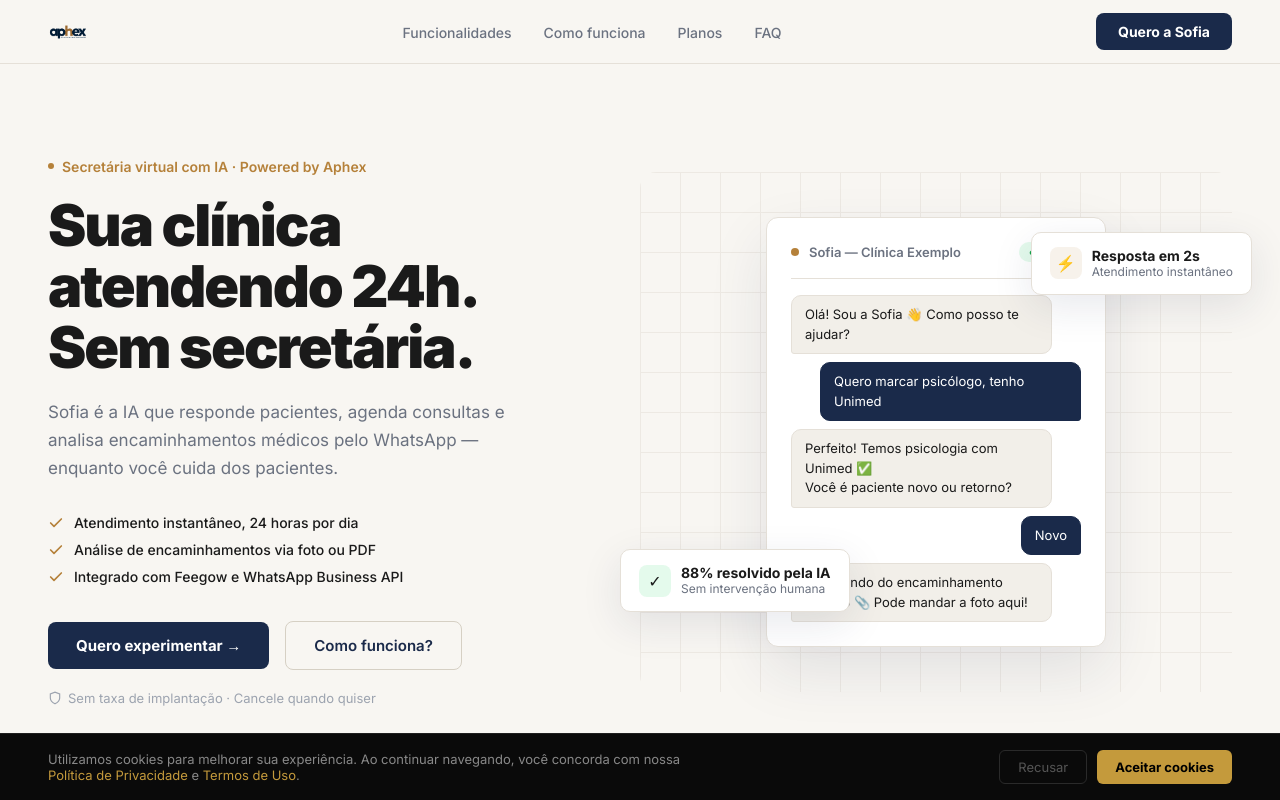
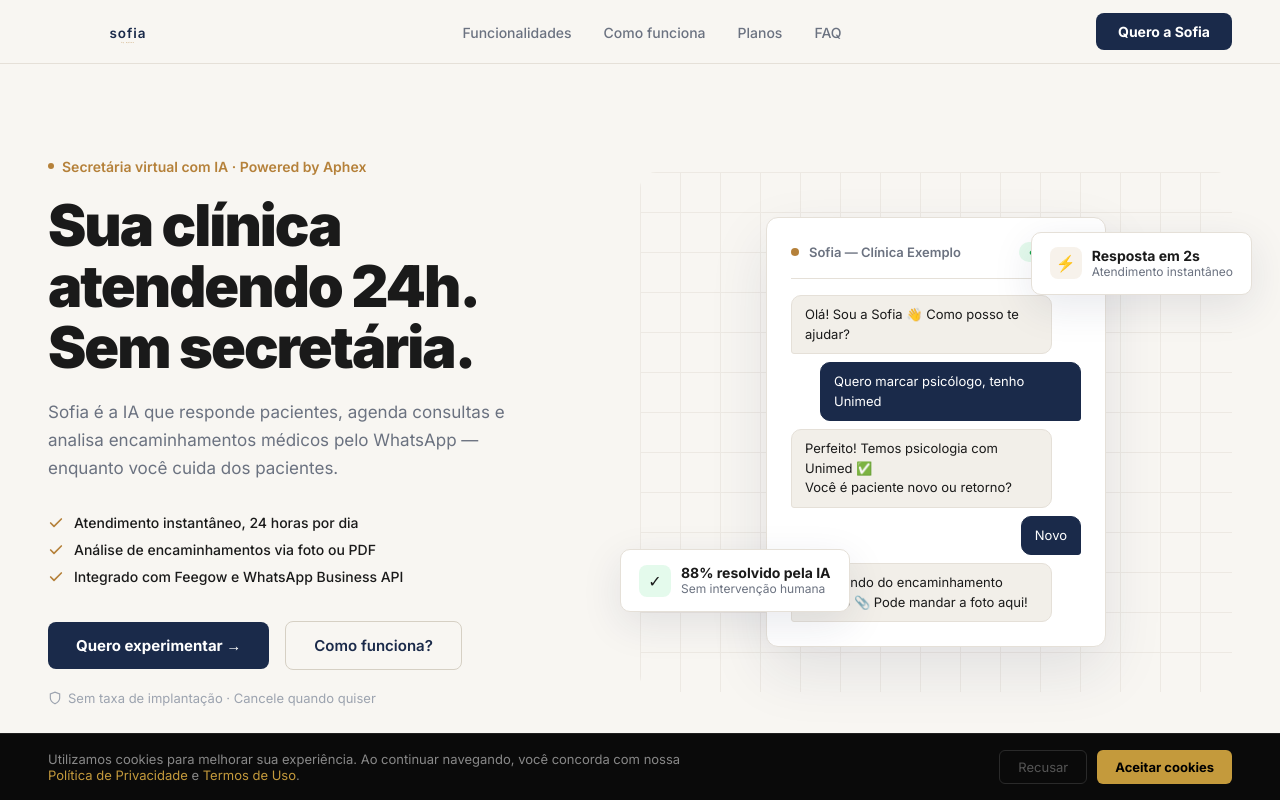
Before and after one commit to Aphex-consultoria/sofia-landing, a website: page public/index.html in a window 1280 px wide. Shown: the top 800 px of the page. Drawn offline with Linux system fonts and the light colour scheme.

Commit message:
alteracao logo sofia

```diff
--- a/public/index.html
+++ b/public/index.html
@@ -29,7 +29,7 @@
 
 /* NAV */
 nav{position:fixed;top:0;left:0;right:0;z-index:100;display:flex;align-items:center;justify-content:space-between;padding:0 48px;height:64px;background:rgba(248,246,242,0.92);backdrop-filter:blur(20px);border-bottom:1px solid var(--border)}
-.nav-logo img{height:40px;width:auto;display:block;max-width:min(200px,42vw)}
+.nav-logo svg{display:block;max-width:min(160px,42vw);height:auto}
 .nav-links{display:flex;gap:32px;list-style:none}
 .nav-links a{color:var(--muted);text-decoration:none;font-size:14px;font-weight:500;transition:color .2s}
 .nav-links a:hover{color:var(--navy)}
@@ -221,7 +221,9 @@
 
 /* FOOTER */
 footer{border-top:1px solid rgba(255,255,255,0.12);padding:32px 48px;display:flex;justify-content:space-between;align-items:center;flex-wrap:wrap;gap:16px;background:var(--navy2);color:#fff}
-footer img{height:34px;width:auto;max-width:180px;object-fit:contain}
+footer svg{display:block;max-width:120px;height:auto}
+footer svg text:first-of-type{fill:rgba(255,255,255,0.95)!important}
+footer svg text:last-of-type{fill:var(--amber-bright)!important}
 footer p{font-size:13px;color:rgba(255,255,255,0.72)}
 
 /* REVEAL */
@@ -288,7 +290,10 @@
 
 <!-- NAV -->
 <nav>
-  <div class="nav-logo"><img src="aphex-500.png" alt="Aphex"></div>
+  <div class="nav-logo"><svg width="160" height="40" viewBox="0 0 600 160" xmlns="http://www.w3.org/2000/svg" aria-label="Sofia by Aphex">
+  <text x="300" y="105" text-anchor="middle" font-family="Inter, Arial, sans-serif" font-size="54" font-weight="600" fill="#1a2a4a" letter-spacing="4">sofia</text>
+  <text x="300" y="122" text-anchor="middle" font-family="Inter, Arial, sans-serif" font-size="7" font-weight="400" fill="#b5813a" letter-spacing="3">by aphex</text>
+</svg></div>
   <ul class="nav-links">
     <li><a href="#funcionalidades">Funcionalidades</a></li>
     <li><a href="#como-funciona">Como funciona</a></li>
@@ -627,7 +632,10 @@
 
 <!-- FOOTER -->
 <footer>
-  <img src="aphex-500.png" alt="Aphex">
+  <svg width="120" height="30" viewBox="0 0 600 160" xmlns="http://www.w3.org/2000/svg" aria-label="Sofia by Aphex">
+  <text x="300" y="105" text-anchor="middle" font-family="Inter, Arial, sans-serif" font-size="54" font-weight="600" fill="#1a2a4a" letter-spacing="4">sofia</text>
+  <text x="300" y="122" text-anchor="middle" font-family="Inter, Arial, sans-serif" font-size="7" font-weight="400" fill="#b5813a" letter-spacing="3">by aphex</text>
+</svg>
   <p>© 2026 Aphex Consultoria e Gestão em Saúde · CNPJ 54.288.537/0001-28 · Jundiaí/SP</p>
   <div style="display:flex;gap:20px;flex-wrap:wrap;justify-content:center">
     <a href="/privacidade" style="color:#555;text-decoration:none;font-size:13px;transition:color .2s" onmouseover="this.style.color='#c49a3c'" onmouseout="this.style.color='#555'">Política de Privacidade</a>
```
Also changed, not shown: public/sofia_logo.svg (added), public/sofia_logo_dark.svg (added).
